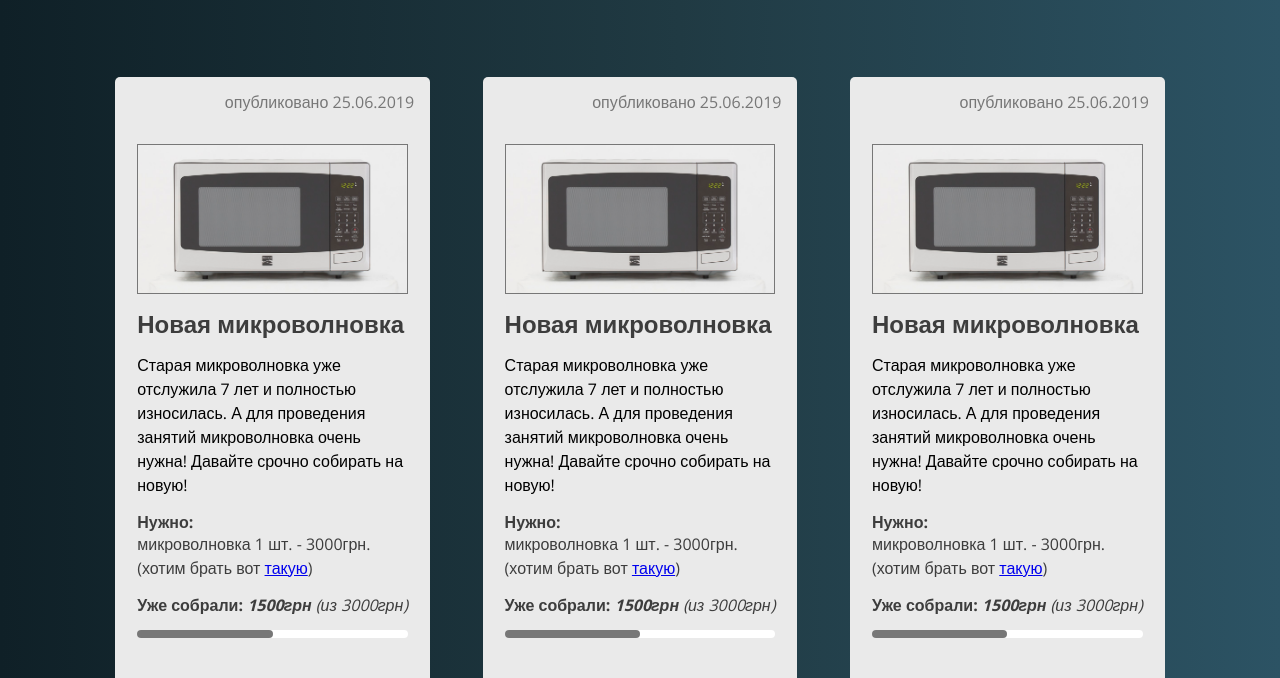
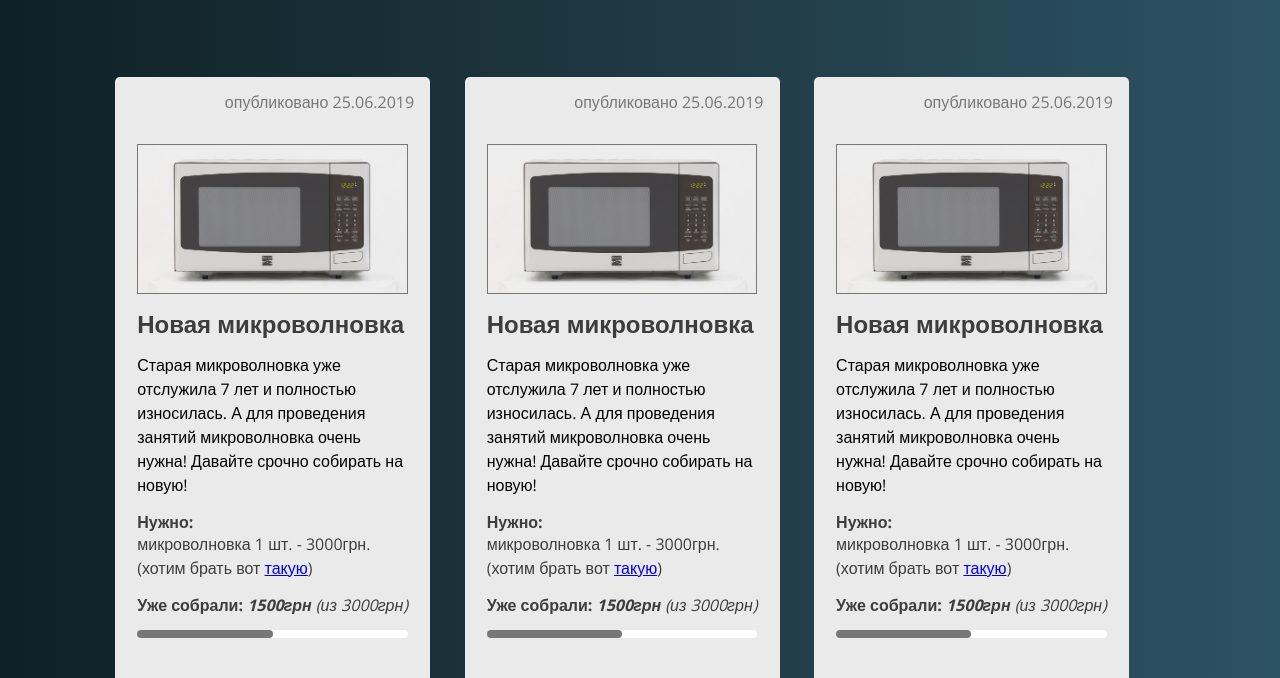
Before and after one commit to vechniymuzikant/vechniymuzikant.github.io, a website: page index.html in a window 1280 px wide. Shown: the part 122-800 px from the top of the page. Drawn offline with nearby package versions, Linux system fonts and the light colour scheme.

Commit message:
Update main.css

```diff
--- a/css/main.css
+++ b/css/main.css
@@ -38,7 +38,6 @@ body > .container {
     justify-content: center;
     width: 100%;
 }
-
 .container header {
     background-color: rgba(0, 0, 0, 0.34);
 }
@@ -138,8 +137,8 @@ main .content .list > .post {
     background-color: #eaeaea;
 }
 
-main .content .list > .post:not(:nth-child(3n+1)) {
-    margin-left: auto;
+main .content .list > .post:not(:last-of-type) {
+    margin-right: 2.7vw;
 }
 
 main .content .post .time {
@@ -303,6 +302,9 @@ main .content .post .btn a {
     main .content .list > .post {
         margin-left: auto;
     }
+    main .content .list > .post:not(:last-of-type) {
+        margin-right: 0;
+    }
   }
 
 @media screen and (max-width: 768px) {
```
